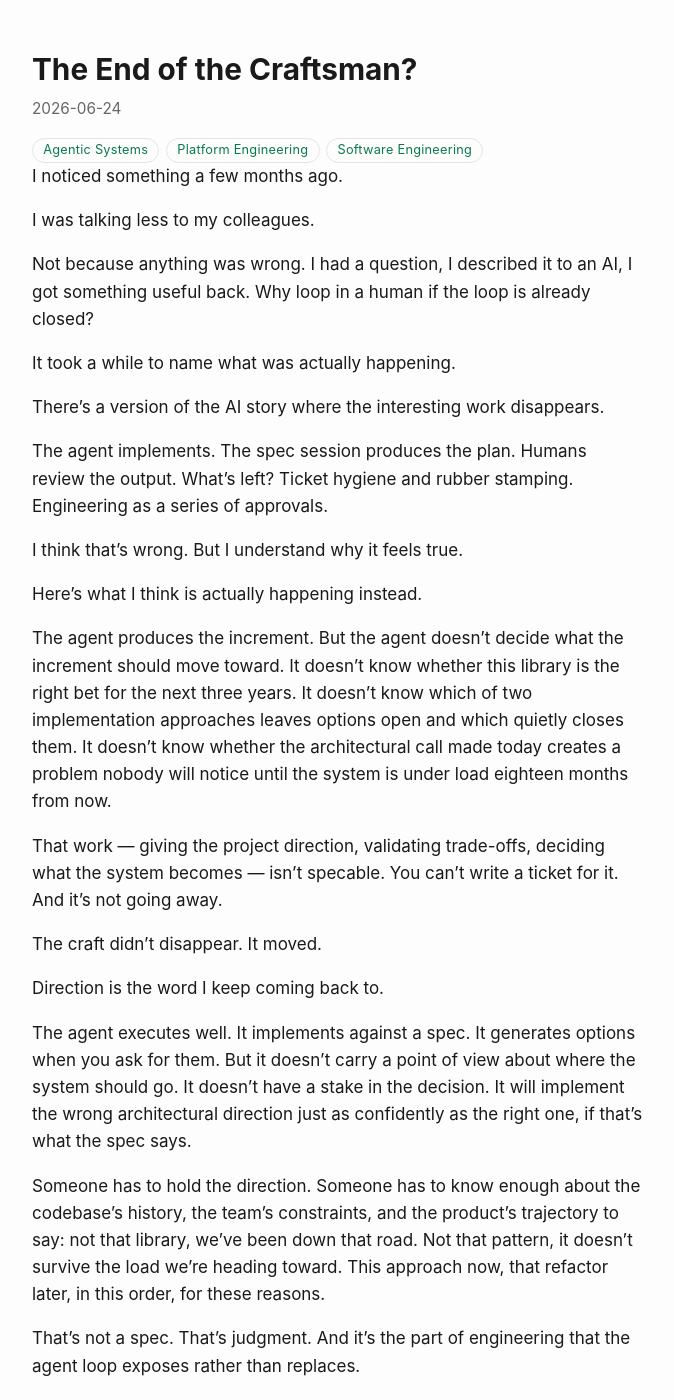
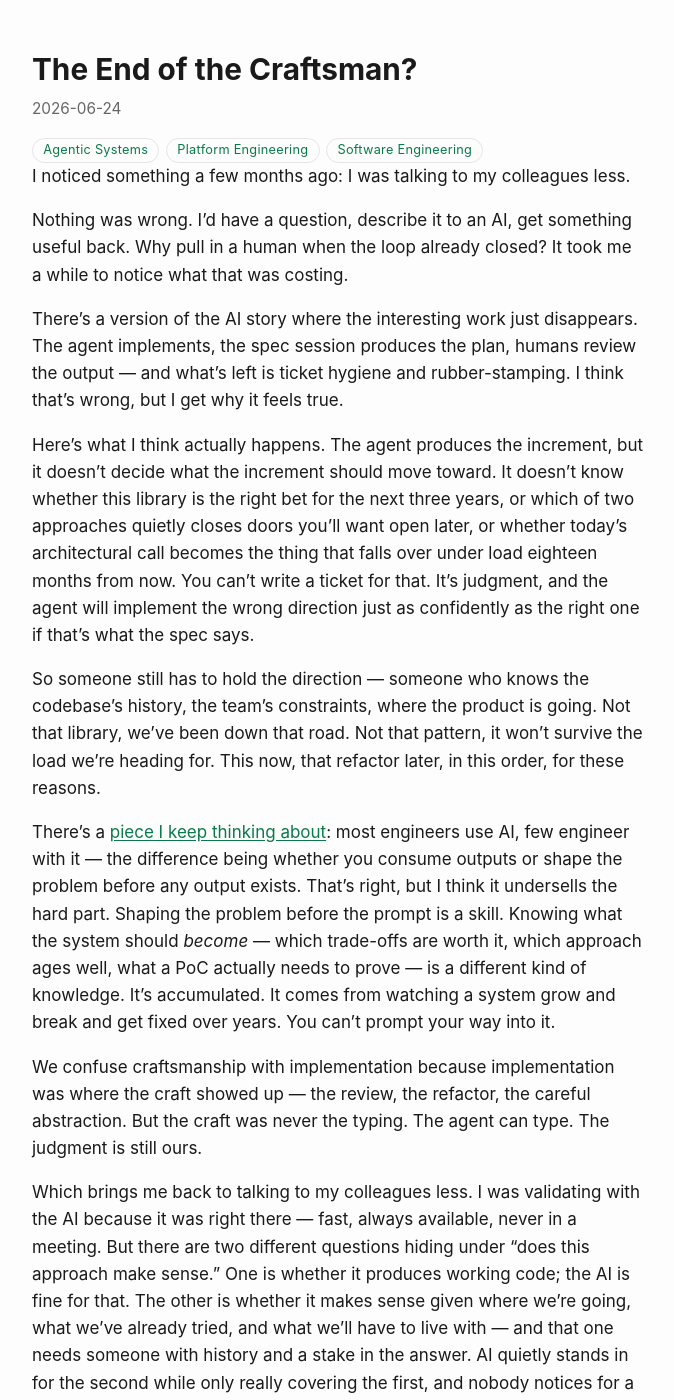
Before and after one commit to aepfli/aepfli.github.io, a Jekyll site: the page built from _posts/2026-06-24-The-End-of-the-Craftsman.md, in a window 1280 px wide and 1400 px high. Shown: the whole window, without its empty margins (302-976 px from the left). Built offline with Jekyll 4.4.1, drawn with Linux system fonts in a browser that asks for light colours; comment, search, counter and statistics services are not loaded; some of the changed text lies outside the part shown.

Commit message:
Rework "The End of the Craftsman?" toward brain-dump voice
The post that drew the "too AI-generated" HN feedback. Cut the repeated
antithesis beats down to the one earned closer, trim the restatements,
shorten ~40%, loosen to first-person — keeping the concrete anchors
(opening, dev.to link, Spec Session links, library/PoC examples).

Co-Authored-By: Claude Opus 4.8 (1M context) <noreply@anthropic.com>

```diff
--- a/_posts/2026-06-24-The-End-of-the-Craftsman.md
+++ b/_posts/2026-06-24-The-End-of-the-Craftsman.md
@@ -12,146 +12,72 @@ excerpt_separator: <!--more-->
 date: 2026-06-24 09:00:00 +0200
 ---
 
-I noticed something a few months ago.
+I noticed something a few months ago: I was talking to my colleagues less.
 
-I was talking less to my colleagues.
-
-Not because anything was wrong.
-I had a question, I described it to an AI, I got something useful back.
-Why loop in a human if the loop is already closed?
-
-It took a while to name what was actually happening.
+Nothing was wrong.
+I'd have a question, describe it to an AI, get something useful back.
+Why pull in a human when the loop already closed?
+It took me a while to notice what that was costing.
 
 <!--more-->
 
-There's a version of the AI story where the interesting work disappears.
+There's a version of the AI story where the interesting work just disappears.
+The agent implements, the spec session produces the plan, humans review the output — and what's left is ticket hygiene and rubber-stamping.
+I think that's wrong, but I get why it feels true.
 
-The agent implements.
-The spec session produces the plan.
-Humans review the output.
-What's left?
-Ticket hygiene and rubber stamping.
-Engineering as a series of approvals.
+Here's what I think actually happens.
+The agent produces the increment, but it doesn't decide what the increment should move toward.
+It doesn't know whether this library is the right bet for the next three years, or which of two approaches quietly closes doors you'll want open later, or whether today's architectural call becomes the thing that falls over under load eighteen months from now.
+You can't write a ticket for that.
+It's judgment, and the agent will implement the wrong direction just as confidently as the right one if that's what the spec says.
 
-I think that's wrong.
-But I understand why it feels true.
+So someone still has to hold the direction — someone who knows the codebase's history, the team's constraints, where the product is going.
+Not that library, we've been down that road.
+Not that pattern, it won't survive the load we're heading for.
+This now, that refactor later, in this order, for these reasons.
 
-Here's what I think is actually happening instead.
-
-The agent produces the increment.
-But the agent doesn't decide what the increment should move toward.
-It doesn't know whether this library is the right bet for the next three years.
-It doesn't know which of two implementation approaches leaves options open and which quietly closes them.
-It doesn't know whether the architectural call made today creates a problem nobody will notice until the system is under load eighteen months from now.
-
-That work — giving the project direction, validating trade-offs, deciding what the system becomes — isn't specable.
-You can't write a ticket for it.
-And it's not going away.
-
-The craft didn't disappear.
-It moved.
-
-Direction is the word I keep coming back to.
-
-The agent executes well.
-It implements against a spec.
-It generates options when you ask for them.
-But it doesn't carry a point of view about where the system should go.
-It doesn't have a stake in the decision.
-It will implement the wrong architectural direction just as confidently as the right one, if that's what the spec says.
-
-Someone has to hold the direction.
-Someone has to know enough about the codebase's history, the team's constraints, and the product's trajectory to say: not that library, we've been down that road.
-Not that pattern, it doesn't survive the load we're heading toward.
-This approach now, that refactor later, in this order, for these reasons.
-
-That's not a spec.
-That's judgment.
-And it's the part of engineering that the agent loop exposes rather than replaces.
-
-A [piece I read recently](https://dev.to/jeelvankhede/most-engineers-use-ai-few-engineer-with-it-3pd) makes a related point.
-Most engineers use AI, few engineer with it — the difference being whether you're consuming outputs or shaping the problem before any output exists.
-
-That framing is right but I think it undersells what's actually hard.
-
+There's a [piece I keep thinking about](https://dev.to/jeelvankhede/most-engineers-use-ai-few-engineer-with-it-3pd): most engineers use AI, few engineer with it — the difference being whether you consume outputs or shape the problem before any output exists.
+That's right, but I think it undersells the hard part.
 Shaping the problem before the prompt is a skill.
-But knowing what the system should become — which trade-offs are worth making, which implementation approach holds up over time, what the PoC needs to prove before you commit — that's a different kind of knowledge.
+Knowing what the system should *become* — which trade-offs are worth it, which approach ages well, what a PoC actually needs to prove — is a different kind of knowledge.
 It's accumulated.
-It comes from watching a system grow and break and get fixed over time.
-
+It comes from watching a system grow and break and get fixed over years.
 You can't prompt your way into it.
 
-We tend to confuse craftsmanship with implementation because implementation was where craftsmanship was expressed.
-The code review, the refactor, the careful choice of abstraction.
+We confuse craftsmanship with implementation because implementation was where the craft showed up — the review, the refactor, the careful abstraction.
 But the craft was never the typing.
-It was the judgment behind it.
-
 The agent can type.
 The judgment is still ours.
 
-Which brings me back to what I noticed about myself.
+Which brings me back to talking to my colleagues less.
+I was validating with the AI because it was right there — fast, always available, never in a meeting.
+But there are two different questions hiding under "does this approach make sense."
+One is whether it produces working code; the AI is fine for that.
+The other is whether it makes sense given where we're going, what we've already tried, and what we'll have to live with — and that one needs someone with history and a stake in the answer.
+AI quietly stands in for the second while only really covering the first, and nobody notices for a while because the output looks the same.
 
-I was validating with the AI because it was right there.
-Faster.
-Always available.
-Never in a meeting.
+It gets worse for juniors.
+The old growth path ran straight through implementation — you wrote code, made mistakes, got reviewed, built intuition over years.
+If the agent writes the code, that path thins out, and you get answers without ever learning to form the questions.
+That deserves more than a paragraph, so I'll come back to it.
 
-But there are two different conversations hiding under "does this approach make sense."
-
-One of them is: does this produce working code.
-The AI is fine for that.
-
-The other is: does this make sense given where we're going, what we've tried before, and what we're going to have to live with.
-That conversation needs someone who knows the system, knows the team's history with this pattern, and has a stake in what gets built.
-
-AI is quietly substituting for the second conversation while only actually covering the first.
-
-And nobody notices for a while, because the outputs look the same.
-
-This is also where the junior engineer question gets uncomfortable.
-
-The traditional growth path ran through implementation.
-You wrote code, made mistakes, got it reviewed, iterated.
-That feedback loop built intuition over years.
-It was slow and mostly accidental, but it worked.
-
-If the agent writes the code, that path gets thin.
-Juniors who go through it in isolation — prompting, reviewing output, prompting again — are getting answers without developing the ability to form the questions.
-They're skipping the part where you learn to see the options before picking one.
-Where you learn to hold a direction, not just execute against it.
-
-That's a quiet problem.
-And it deserves more than a paragraph here — so I'll come back to it properly in a later post.
-
-The [Spec Session](https://schrottner.at/2026/06/18/The-Wrong-End-of-the-Problem.html) helps with some of this.
-It's a forcing function for the room.
-Intent, edge cases, product thinking — those surface where the whole team can catch them.
-
-But direction isn't a session.
-It's more continuous than that.
+The [Spec Session](https://schrottner.at/2026/06/18/The-Wrong-End-of-the-Problem.html) catches some of this — it's a forcing function for the room.
+But direction isn't a session, it's continuous.
 Which library do we standardise on?
 What does the test harness need to survive the next six months?
-Is this the right moment for a PoC or are we using the PoC to avoid a decision?
+Is this PoC answering a real question or helping us avoid a decision?
+That conversation has to be chosen.
+It doesn't show up in the [loop](https://schrottner.at/2026/06/18/The-Wrong-End-of-the-Problem.html) on its own.
 
-That conversation has to be chosen.
-It doesn't appear in the [loop](https://schrottner.at/2026/06/18/The-Wrong-End-of-the-Problem.html) on its own.
-
-So where is the fun part?
-
-It's here.
-
-Validating the trade-off between two implementation approaches that both work but have different costs at scale.
-Choosing the library you're going to have to live with.
-Running the PoC that answers the question nobody has written down yet.
-Making the architectural call with three defensible answers, knowing you'll have to explain it to the team a year from now.
-
-That work was always there.
-It just used to share space with implementation.
-Now it doesn't.
+So where's the fun part?
+Honestly, it's here.
+Weighing two approaches that both work but cost differently at scale.
+Picking the library you'll have to live with.
+Running the PoC for the question nobody's written down yet.
+Making the architectural call with three defensible answers, knowing you'll explain it to the team a year from now.
+That work was always there — it just used to share space with implementation, and now it doesn't.
 
 The agent handles the increment.
-The direction the increments add up to — that's still ours.
-
+Where the increments add up to is still ours.
 The craft didn't disappear.
-
-It just moved further left.
+It moved further left.
```
